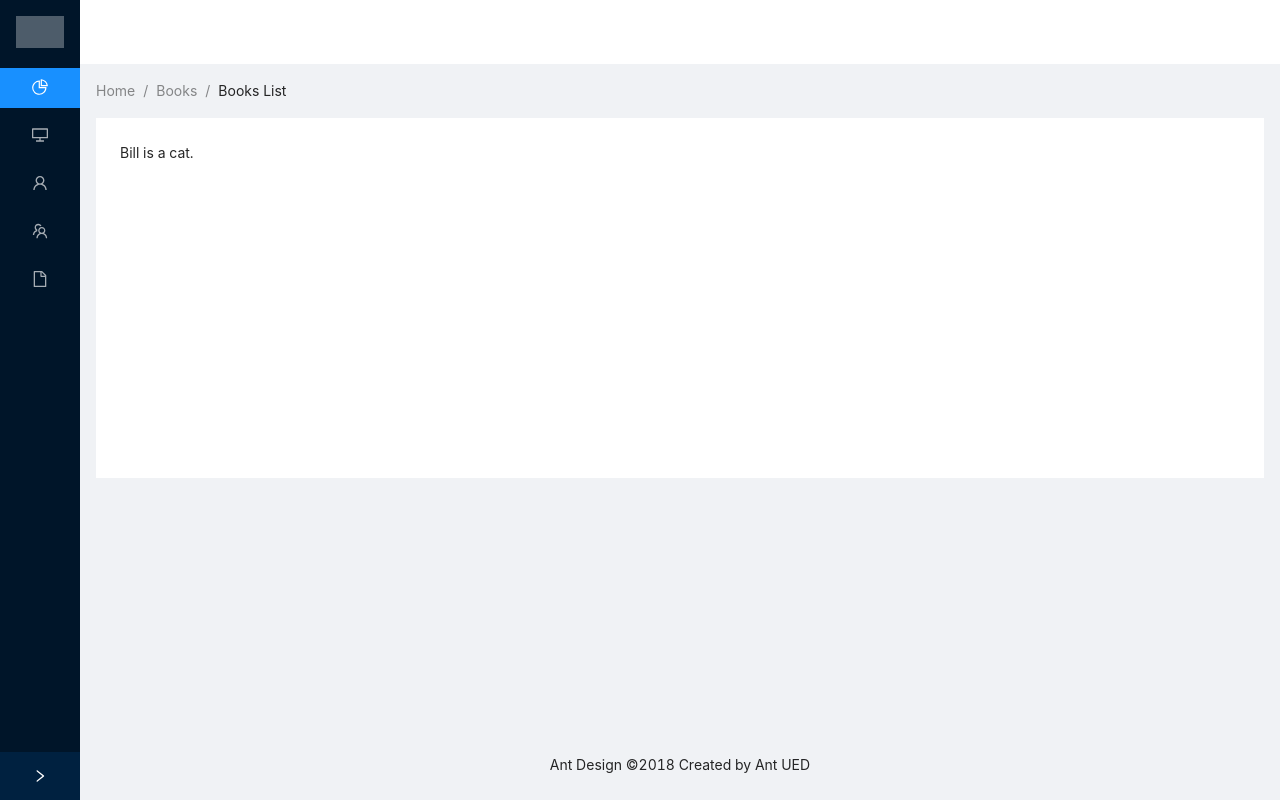
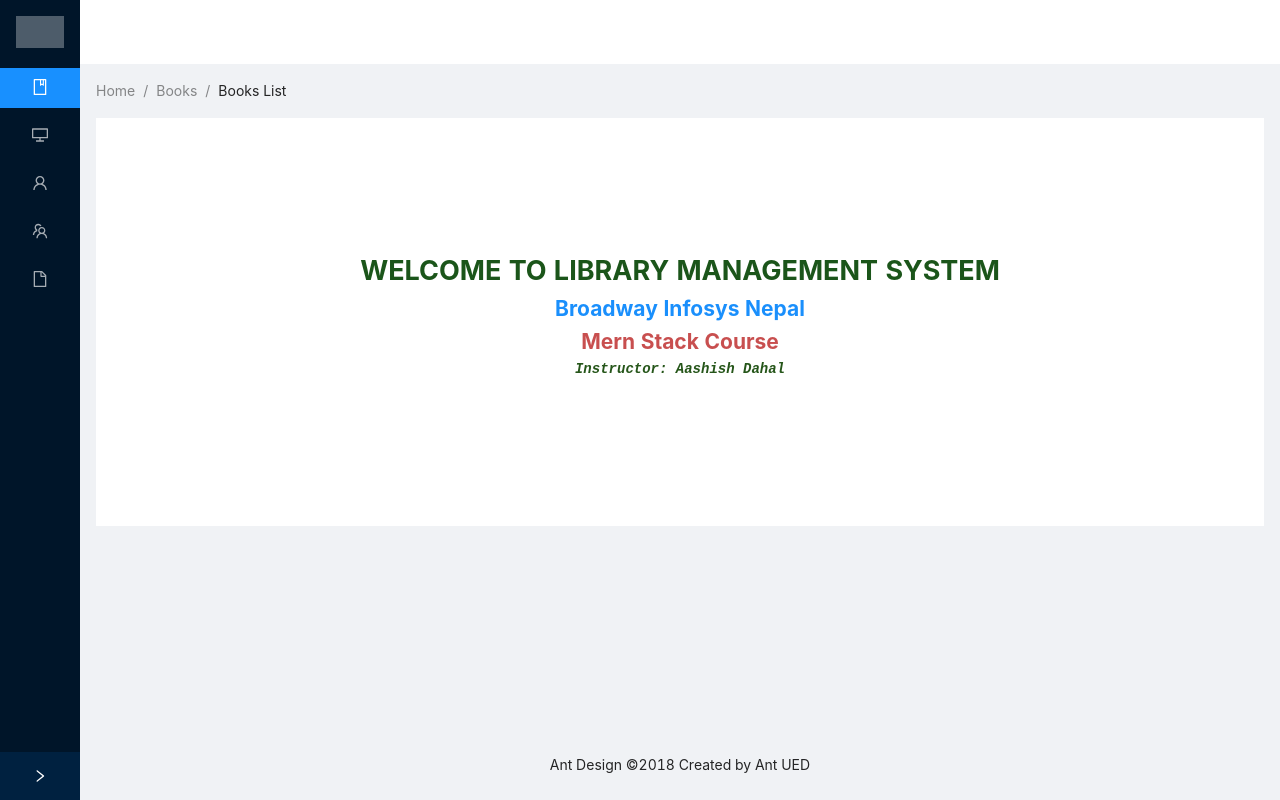
Before and after one commit to ameetshrma1/lms-client, a React (Create React App) app: page / in a window 1280 px wide. Built offline with nearby package versions, Linux system fonts and the light colour scheme.

Commit message:
setup dashboard

```diff
--- a/src/App.css
+++ b/src/App.css
@@ -7,3 +7,34 @@
 .site-layout .site-layout-background {
   background: #fff;
 }
+
+.dashboard-wrapper {
+  height: 360px;
+  display: flex;
+  flex-direction: column;
+  justify-content: center;
+  align-items: center;
+}
+.web-title {
+  font-weight: bolder;
+  text-transform: uppercase;
+  color: #1b551a;
+  font-size: 27px;
+  margin-bottom: 0;
+}
+.broadway {
+  color: #1a8ffc;
+  font-weight: bolder;
+  margin-bottom: 0;
+}
+.course {
+  font-weight: 700;
+  color: #b10404b3;
+  margin-bottom: 0;
+}
+.instructor {
+  font-family: monospace;
+  font-weight: bolder;
+  font-style: italic;
+  color: #26561a;
+}
--- a/src/components/CustomBereadcrumb.tsx
+++ b/src/components/CustomBereadcrumb.tsx
@@ -2,16 +2,17 @@
 import { Breadcrumb } from "antd";
 
 interface IProps {
-  items: string[];
+  items?: string[];
 }
 
 const CustomBereadcrumb = (props: IProps) => {
   return (
     <Breadcrumb style={{ margin: "16px 0" }}>
       <Breadcrumb.Item>Home</Breadcrumb.Item>
-      {props.items.map((item: string, index: number) => (
-        <Breadcrumb.Item key={index}>{item}</Breadcrumb.Item>
-      ))}
+      {props.items &&
+        props.items.map((item: string, index: number) => (
+          <Breadcrumb.Item key={index}>{item}</Breadcrumb.Item>
+        ))}
     </Breadcrumb>
   );
 };
--- a/src/components/MainComponent.tsx
+++ b/src/components/MainComponent.tsx
@@ -1,16 +1,11 @@
 import React, { useState } from "react";
-import { Layout, Menu, Breadcrumb } from "antd";
-import {
-  DesktopOutlined,
-  PieChartOutlined,
-  FileOutlined,
-  TeamOutlined,
-  UserOutlined,
-} from "@ant-design/icons";
+import { Layout } from "antd";
+import Sidebar from "./Sidebar";
+import { useHistory } from "react-router";
 
 const { Header, Content, Footer, Sider } = Layout;
-const { SubMenu } = Menu;
 const MainComponent = (props: any) => {
+  const history = useHistory();
   const [collapsed, setCollapsed] = useState(true as boolean);
 
   const onCollapse = () => {
@@ -19,27 +14,8 @@
   return (
     <Layout style={{ minHeight: "100vh" }}>
       <Sider collapsible collapsed={collapsed} onCollapse={onCollapse}>
-        <div className="logo" />
-        <Menu theme="dark" defaultSelectedKeys={["1"]} mode="inline">
-          <Menu.Item key="1" icon={<PieChartOutlined />}>
-            Option 1
-          </Menu.Item>
-          <Menu.Item key="2" icon={<DesktopOutlined />}>
-            Option 2
-          </Menu.Item>
-          <SubMenu key="sub1" icon={<UserOutlined />} title="User">
-            <Menu.Item key="3">Tom</Menu.Item>
-            <Menu.Item key="4">Bill</Menu.Item>
-            <Menu.Item key="5">Alex</Menu.Item>
-          </SubMenu>
-          <SubMenu key="sub2" icon={<TeamOutlined />} title="Team">
-            <Menu.Item key="6">Team 1</Menu.Item>
-            <Menu.Item key="8">Team 2</Menu.Item>
-          </SubMenu>
-          <Menu.Item key="9" icon={<FileOutlined />}>
-            Files
-          </Menu.Item>
-        </Menu>
+        <div onClick={() => history.push("/")} className="logo" />
+        <Sidebar />
       </Sider>
       <Layout className="site-layout">
         <Header className="site-layout-background" style={{ padding: 0 }} />
--- /dev/null
+++ b/src/components/Sidebar.tsx
@@ -0,0 +1,51 @@
+import { Menu } from "antd";
+import Sider from "antd/lib/layout/Sider";
+import SubMenu from "antd/lib/menu/SubMenu";
+import React, { useState } from "react";
+import {
+  DesktopOutlined,
+  FileOutlined,
+  TeamOutlined,
+  UserOutlined,
+  BookOutlined,
+} from "@ant-design/icons";
+import { useHistory } from "react-router";
+
+const Sidebar = () => {
+  const history = useHistory();
+  const [collapsed, setCollapsed] = useState(true as boolean);
+
+  const onCollapse = () => {
+    setCollapsed(!collapsed);
+  };
+  return (
+    <Menu theme="dark" defaultSelectedKeys={["1"]} mode="inline">
+      <Menu.Item
+        onClick={() => {
+          history.push("/books");
+        }}
+        key="1"
+        icon={<BookOutlined />}
+      >
+        Books
+      </Menu.Item>
+      <Menu.Item key="2" icon={<DesktopOutlined />}>
+        Option 2
+      </Menu.Item>
+      <SubMenu key="sub1" icon={<UserOutlined />} title="User">
+        <Menu.Item key="3">Tom</Menu.Item>
+        <Menu.Item key="4">Bill</Menu.Item>
+        <Menu.Item key="5">Alex</Menu.Item>
+      </SubMenu>
+      <SubMenu key="sub2" icon={<TeamOutlined />} title="Team">
+        <Menu.Item key="6">Team 1</Menu.Item>
+        <Menu.Item key="8">Team 2</Menu.Item>
+      </SubMenu>
+      <Menu.Item key="9" icon={<FileOutlined />}>
+        Files
+      </Menu.Item>
+    </Menu>
+  );
+};
+
+export default Sidebar;
--- a/src/pages/books/ListBooks.tsx
+++ b/src/pages/books/ListBooks.tsx
@@ -1,5 +1,7 @@
 import axios from "axios";
 import React, { useEffect, useState } from "react";
+import CustomBereadcrumb from "../../components/CustomBereadcrumb";
+import MainComponent from "../../components/MainComponent";
 
 interface IBook {
   _id?: string;
@@ -47,7 +49,8 @@
   }, []);
 
   return (
-    <div>
+    <MainComponent>
+      <CustomBereadcrumb items={["Books"]} />
       <h3>Welcome to Book List</h3>
       <ul>
         {books.map((book, index) => (
@@ -83,7 +86,7 @@
           {newBook._id ? "Edit" : "Add"}
         </button>
       </div>
-    </div>
+    </MainComponent>
   );
 };
 
--- a/src/pages/dashboard/Dashboard.tsx
+++ b/src/pages/dashboard/Dashboard.tsx
@@ -1,4 +1,3 @@
-import { Breadcrumb } from "antd";
 import React, { useState } from "react";
 import CustomBereadcrumb from "../../components/CustomBereadcrumb";
 import MainComponent from "../../components/MainComponent";
@@ -11,7 +10,12 @@
         className="site-layout-background"
         style={{ padding: 24, minHeight: 360 }}
       >
-        Bill is a cat.
+        <div className="dashboard-wrapper">
+          <h1 className="web-title">Welcome to Library Management System</h1>
+          <h2 className="broadway">Broadway Infosys Nepal</h2>
+          <h2 className="course">Mern Stack Course</h2>
+          <p className="instructor">Instructor: Aashish Dahal</p>
+        </div>
       </div>
     </MainComponent>
   );
```
